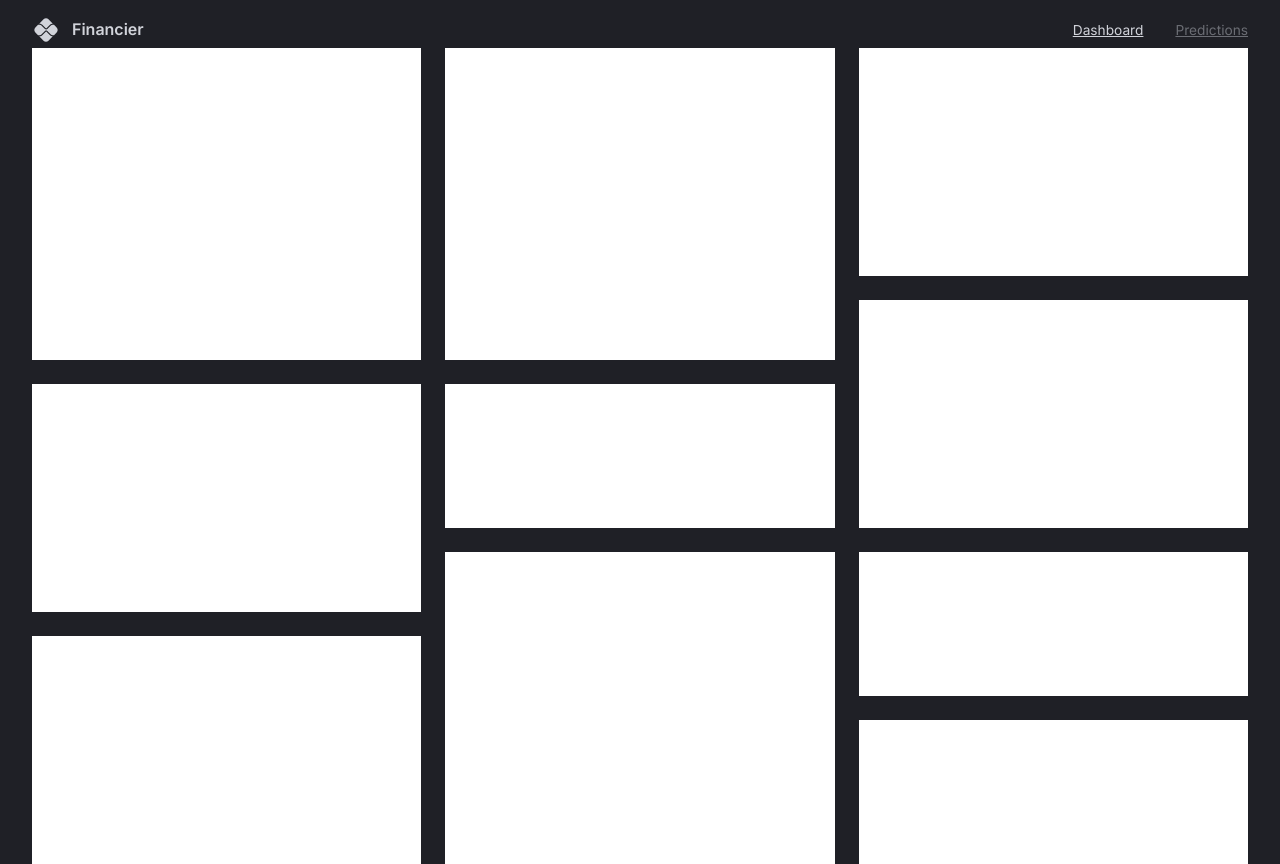
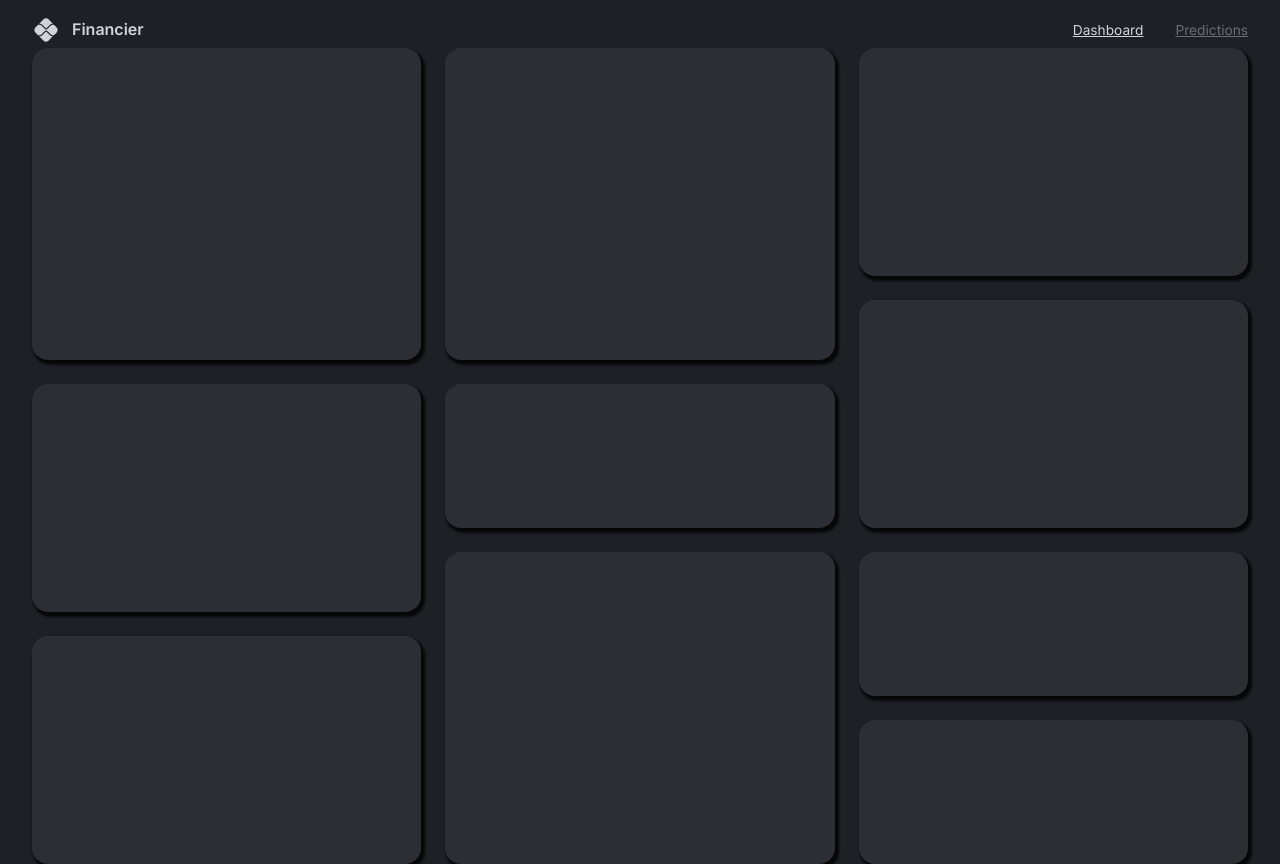
Before and after one commit to bachngo2000/Financier, a React (Vite) app in the folder client/: page / in a window 1280 px wide. Built offline with nearby package versions, Linux system fonts and the light colour scheme.

Commit message:
changed box to dashboard

```diff
--- /dev/null
+++ b/client/src/components/DashboardBox.tsx
@@ -0,0 +1,10 @@
+import { Box } from "@mui/material";
+import {styled} from "@mui/system";
+
+const DashboardBox = styled(Box)(({theme}) => ({
+    backgroundColor: theme.palette.background.light,
+    borderRadius: "1rem",
+    boxShadow: "0.15rem 0.2rem 0.15rem 0.1rem rgba(0, 0, 0, .8)",
+}));
+
+export default DashboardBox;
--- a/client/src/scenes/dashboard/index.tsx
+++ b/client/src/scenes/dashboard/index.tsx
@@ -1,3 +1,4 @@
+import DashboardBox from "@/components/DashboardBox";
 import { useMediaQuery, useTheme } from "@mui/material";
 import { Box } from '@mui/material';
 
@@ -66,16 +67,16 @@
             gridTemplateAreas: gridTemplateSmallScreens,
         }}>
 
-        <Box bgcolor="#fff" gridArea="a"></Box>
-        <Box bgcolor="#fff" gridArea="b"></Box>
-        <Box bgcolor="#fff" gridArea="c"></Box>
-        <Box bgcolor="#fff" gridArea="d"></Box>
-        <Box bgcolor="#fff" gridArea="e"></Box>
-        <Box bgcolor="#fff" gridArea="f"></Box>
-        <Box bgcolor="#fff" gridArea="g"></Box>
-        <Box bgcolor="#fff" gridArea="h"></Box>
-        <Box bgcolor="#fff" gridArea="i"></Box>
-        <Box bgcolor="#fff" gridArea="j"></Box>
+        <DashboardBox  gridArea="a"></DashboardBox>
+        <DashboardBox  gridArea="b"></DashboardBox>
+        <DashboardBox  gridArea="c"></DashboardBox>
+        <DashboardBox  gridArea="d"></DashboardBox>
+        <DashboardBox  gridArea="e"></DashboardBox>
+        <DashboardBox  gridArea="f"></DashboardBox>
+        <DashboardBox  gridArea="g"></DashboardBox>
+        <DashboardBox  gridArea="h"></DashboardBox>
+        <DashboardBox  gridArea="i"></DashboardBox>
+        <DashboardBox  gridArea="j"></DashboardBox>
 
     </Box>
   );
```
